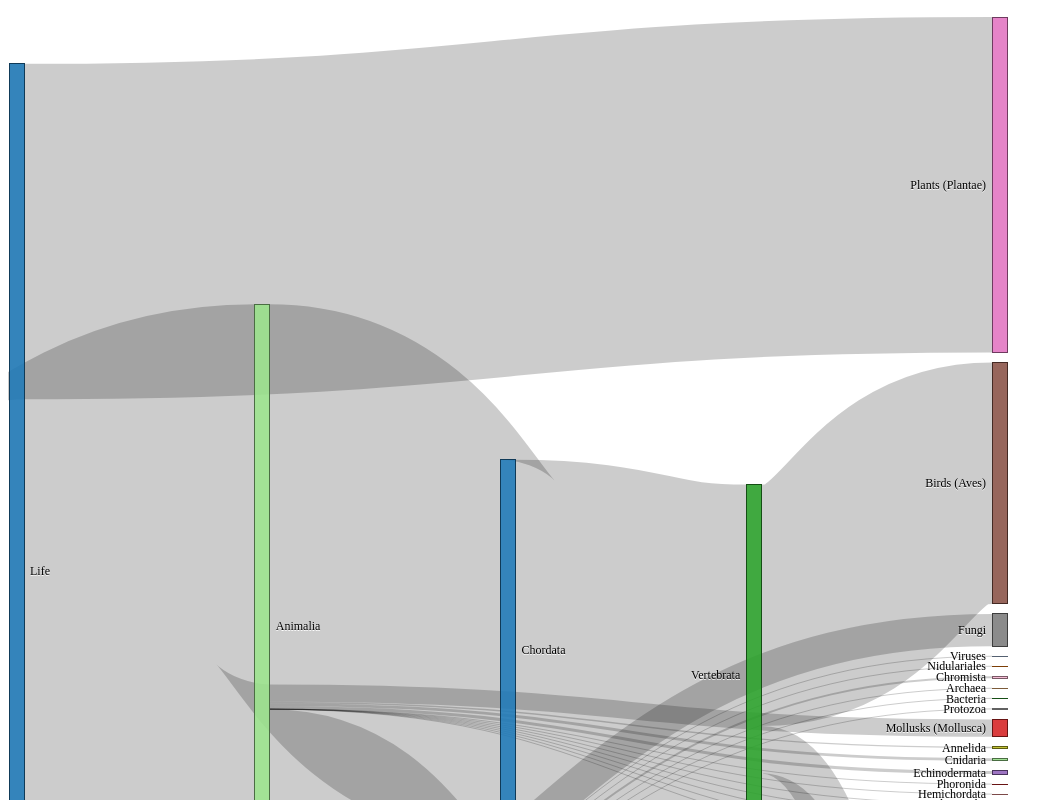
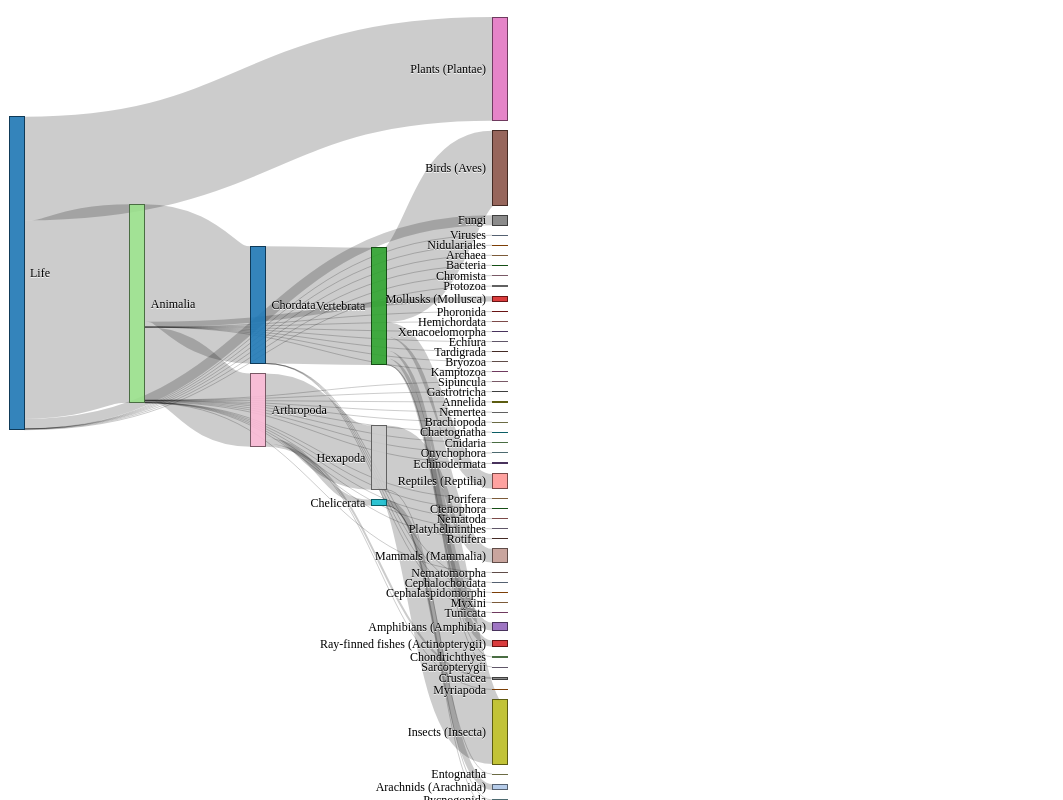
Before and after one commit to loarie/loarie.github.io, a plain HTML site: page Sankey3.html in a window 1280 px wide. Shown: the top 800 px of the page, without its empty margins (0-1063 px from the left). Drawn offline with Linux system fonts and the light colour scheme.

Commit message:
minor changes

```diff
--- a/Sankey3.html
+++ b/Sankey3.html
@@ -6,7 +6,7 @@
 <style>
 
 #chart {
-  height: 1500px;
+  height: 800px;
 }
 
 .node rect {
@@ -42,8 +42,8 @@
 <script>
 
 var margin = {top: 1, right: 1, bottom: 6, left: 1},
-    width = 1000 - margin.left - margin.right,
-    height = 1500 - margin.top - margin.bottom;
+    width = 500 - margin.left - margin.right,
+    height = 800 - margin.top - margin.bottom;
 
 var formatNumber = d3.format(",.0f"),
     format = function(d) { return formatNumber(d) + " Obs"; },
```
